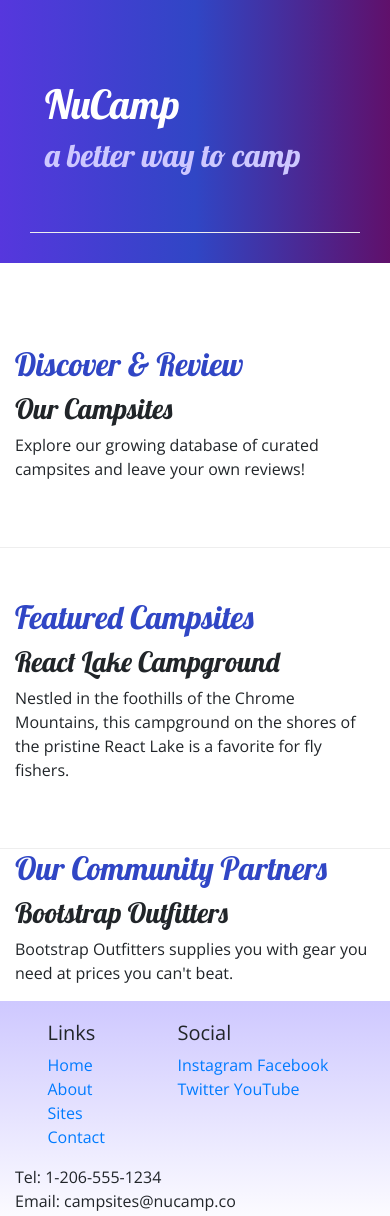
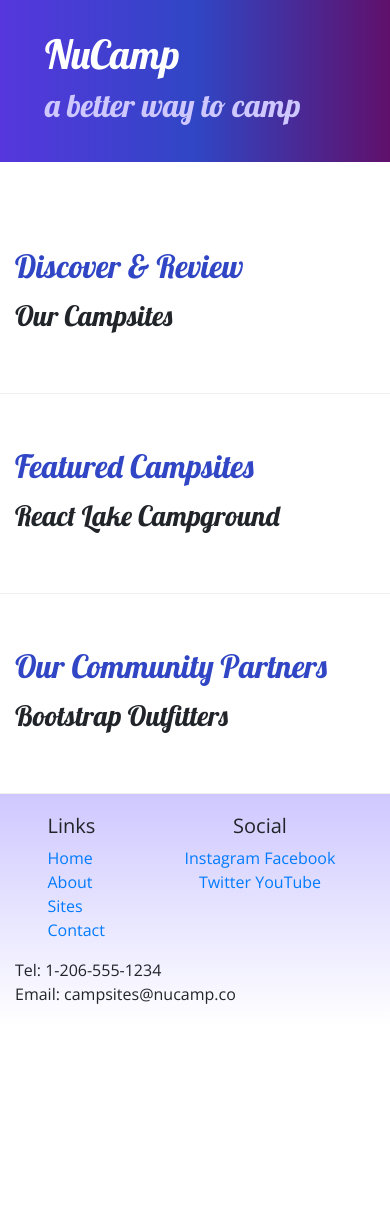
Before and after one commit to jrubino22/nuevoCampReviews, a website: page index.html in a window 390 px wide. After the commit the page ends 1026 px from the top, so only its background shows below. Drawn offline with nearby package versions, Linux system fonts and the light colour scheme.

Commit message:
index.html change

```diff
--- a/index.html
+++ b/index.html
@@ -14,7 +14,7 @@
 <body>
     <header class="jumbotron jumbotron-fluid">
         <div class="container">
-            <div class="row row-content">
+            <div class="row">
                 <div class="col">
                     <h1>NuCamp</h1>
                     <h2>a better way to camp</h2>
@@ -24,34 +24,34 @@
     </header>
 
     <div class="container">
-        <div class="row row-content">
+        <div class="row row-content align-items-center">
             <div class="col-sm-4 order-sm-last col-md-3">
-                <h2>Discover & Review</h2>
+                <h2 class="text-sm-right">Discover & Review</h2>
             </div>
             <div class="col">
                 <h3>Our Campsites</h3>
-                <p>Explore our growing database of curated campsites and leave your own reviews!</p>
+                <p class="d-none d-sm-block">Explore our growing database of curated campsites and leave your own reviews!</p>
             </div>
         </div>
 
-        <div class="row row-content">
+        <div class="row row-content align-items-center">
             <div class="col-sm-4 order-sm-last col-md-3">
                 <h2>Featured Campsites</h2>
             </div>
             <div class="col">
                 <h3>React Lake Campground</h3>
-                <p>Nestled in the foothills of the Chrome Mountains, this campground on the shores of the pristine React
+                <p class="d-none d-sm-block">Nestled in the foothills of the Chrome Mountains, this campground on the shores of the pristine React
                     Lake is a favorite for fly fishers.</p>
             </div>
         </div>
 
-        <div class="row">
+        <div class="row row-content align-items-center">
             <div class="col-sm-4 order-sm-last col-md-3">
-                <h2>Our Community Partners</h2>
+                <h2 class="text-sm-right">Our Community Partners</h2>
             </div>
             <div class="col">
                 <h3>Bootstrap Outfitters</h3>
-                <p>Bootstrap Outfitters supplies you with gear you need at prices you can't beat.</p>
+                <p class="d-none d-sm-block">Bootstrap Outfitters supplies you with gear you need at prices you can't beat.</p>
             </div>
         </div>
     </div>
@@ -62,13 +62,13 @@
                 <div class="col-4 col-sm-2 offset-1">
                     <h5>Links</h5>
                     <ul class="list-unstyled">
-                        <li><a href="#">Home</a></li>
-                        <li><a href="#">About</a></li>
+                        <li><a href="index.html">Home</a></li>
+                        <li><a href="aboutus.html">About</a></li>
                         <li><a href="#">Sites</a></li>
                         <li><a href="#">Contact</a></li>
                     </ul>
                 </div>
-                <div class="col-6 col-sm-5">
+                <div class="col-6 col-sm-5 text-center">
                     <h5>Social</h5>
                     <a href="http://instagram.com/">Instagram</a>
                     <a href="http://facebook.com/">Facebook</a>
```
